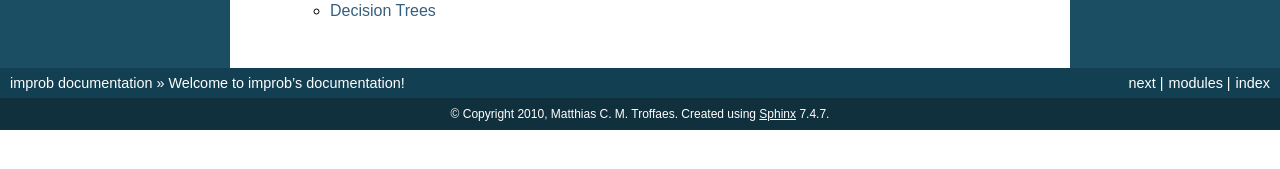
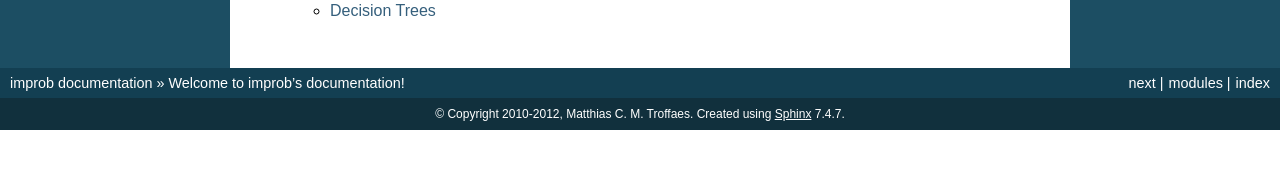
Before and after one commit to mcmtroffaes/improb, a Sphinx documentation site: the page built from docs/index.rst, in a window 1280 px wide. Shown: the part 520-689 px from the top of the page. Built offline with Sphinx 7.4.7, drawn with Linux system fonts in a browser that asks for light colours; formulas are drawn with MathJax 3; the version number could not be read and is left out; some of the changed lines change nothing that is shown.

Commit message:
Updated sphinx configuration for new version file.

```diff
--- a/docs/conf.py
+++ b/docs/conf.py
@@ -13,8 +13,6 @@
 
 import sys, os
 
-from improb import __version__, __release__
-
 # If extensions (or modules to document with autodoc) are in another directory,
 # add these directories to sys.path here. If the directory is relative to the
 # documentation root, use os.path.abspath to make it absolute, like shown here.
@@ -24,7 +22,7 @@
 
 # Add any Sphinx extension module names here, as strings. They can be extensions
 # coming with Sphinx (named 'sphinx.ext.*') or your custom ones.
-extensions = ['sphinx.ext.autodoc', 'sphinx.ext.doctest', 'sphinx.ext.coverage', 'sphinx.ext.todo', 'sphinx.ext.intersphinx', 'sphinx.ext.pngmath']
+extensions = ['sphinx.ext.autodoc', 'sphinx.ext.doctest', 'sphinx.ext.intersphinx', 'sphinx.ext.todo', 'sphinx.ext.coverage', 'sphinx.ext.pngmath', 'sphinx.ext.viewcode']
 
 # Add any paths that contain templates here, relative to this directory.
 templates_path = ['_templates']
@@ -40,16 +38,17 @@
 
 # General information about the project.
 project = 'improb'
-copyright = '2010, Matthias C. M. Troffaes'
+copyright = '2010-2012, Matthias C. M. Troffaes'
 
 # The version info for the project you're documenting, acts as replacement for
 # |version| and |release|, also used in various other places throughout the
 # built documents.
 #
+# The full version, including alpha/beta/rc tags.
+with open("../VERSION", "rb") as version_file:
+    release = version_file.read().strip()
 # The short X.Y version.
-version = __version__
-# The full version, including alpha/beta/rc tags.
-release = __release__
+version = '.'.join(release.split('.')[:2])
 
 # The language for content autogenerated by Sphinx. Refer to documentation
 # for a list of supported languages.
@@ -206,5 +205,5 @@
 
 intersphinx_mapping = {
     'python': ('http://docs.python.org/', None),
-    'cdd': ('http://packages.python.org/pycddlib', None),
+    'cdd': ('http://pycddlib.readthedocs.org/en/latest/', None),
 }
```
